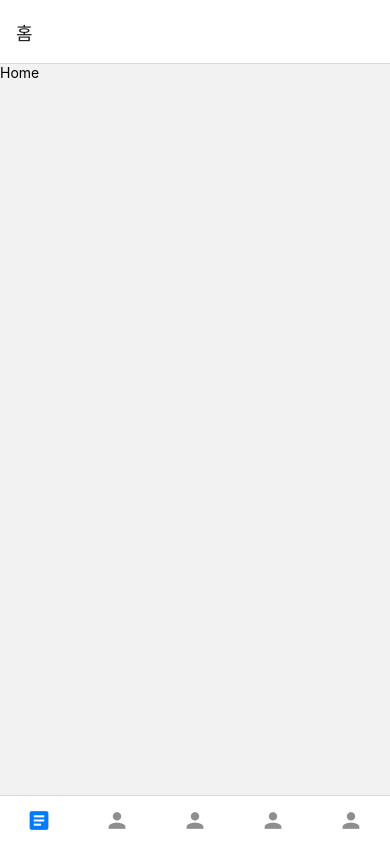
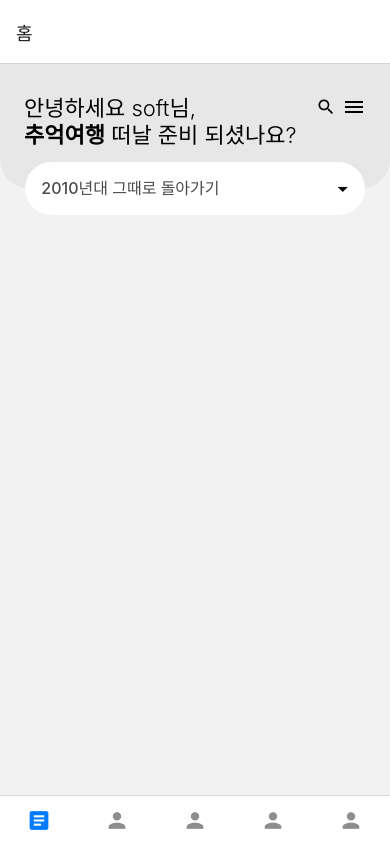
Before and after one commit to Neordinary4th-TimeTravel/TimeTravel_Front, a React Native app: screen /Home in a window 390 px wide. Built offline with nearby package versions, Linux system fonts and the light colour scheme.

Commit message:
[FEAT] Home Screen Header 컴포넌트 추가

```diff
--- a/src/hooks/useAuthLoadEffect.tsx
+++ b/src/hooks/useAuthLoadEffect.tsx
@@ -1,3 +1,4 @@
+/* eslint-disable @typescript-eslint/no-unused-vars */
 /* eslint-disable react-hooks/exhaustive-deps */
 import {useEffect} from 'react';
 import {applyToken} from '../api/client';
@@ -8,13 +9,13 @@ import {RootStackNavigationProp} from 'screens/types';
 
 export default function useAuthLoadEffect() {
   const [, setUser] = useUserState();
-  const navigation = useNavigation<RootStackNavigationProp>();
+  // const navigation = useNavigation<RootStackNavigationProp>();
 
   useEffect(() => {
     const fn = async () => {
       const auth = await authStorage.get();
       if (!auth) {
-        navigation.navigate('Login');
+        // navigation.navigate('MainTab');
         return;
       }
       setUser(auth.user);
--- /dev/null
+++ b/src/screens/HomeScreen/HomeHeader.tsx
@@ -0,0 +1,137 @@
+import React, {useState} from 'react';
+import MaterialIcons from 'react-native-vector-icons/MaterialIcons';
+import {styled} from 'styled-components/native';
+import {BottomSheet, Button, ListItem} from '@rneui/base';
+
+interface HomeHeaderProps {
+  userName: string;
+  defaultYear: string;
+  list: Array<string>;
+}
+
+function HomeHeader({userName, defaultYear, list}: HomeHeaderProps) {
+  const [isVisible, setIsVisible] = useState<boolean>(false);
+  const [item, setItem] = useState('');
+
+  const itemList = list.map(item => {
+    return {
+      title: item + '년대',
+      onPress: () => {
+        setItem(item);
+        setIsVisible(false);
+      },
+    };
+  });
+
+  return (
+    <ContainerView>
+      <StyledView>
+        <TextView>
+          <TitleText>안녕하세요 {userName}님,</TitleText>
+          <TitleText>
+            <TextBold>추억여행</TextBold> 떠날 준비 되셨나요?
+          </TitleText>
+        </TextView>
+        <IconView>
+          <Icon name="search" color="black" size={20} />
+          <Icon name="menu" color="black" size={24} />
+        </IconView>
+      </StyledView>
+      <YearView onPress={() => setIsVisible(true)}>
+        <Button
+          title={
+            item
+              ? `${item}년대 그때로 돌아가기`
+              : `${defaultYear}년대 그때로 돌아가기`
+          }
+          buttonStyle={{
+            flexDirection: 'row',
+            alignItems: 'center',
+            justifyContent: 'space-between',
+            paddingHorizontal: 16,
+            backgroundColor: 'transparent',
+          }}
+          titleStyle={{
+            fontStyle: 'normal',
+            fontWeight: '500',
+            fontSize: 16,
+            color: '#4A4A4A',
+            lineHeight: 19,
+            textAlign: 'left',
+          }}
+        />
+        <MaterialIcons name="arrow-drop-down" color="black" size={24} />
+        <BottomSheet modalProps={{}} isVisible={isVisible}>
+          {itemList.map((item, index) => (
+            <ListItem key={index} onPress={item.onPress}>
+              <ListItem.Content>
+                <ListItem.Title>{item.title}</ListItem.Title>
+              </ListItem.Content>
+            </ListItem>
+          ))}
+        </BottomSheet>
+      </YearView>
+    </ContainerView>
+  );
+}
+
+export default HomeHeader;
+
+const ContainerView = styled.View`
+  width: 100%;
+  height: 100%;
+  align-items: center;
+`;
+
+const StyledView = styled.View`
+  width: 100%;
+  height: 125;
+  flex-direction: row;
+  justify-content: space-between;
+  align-items: flex-start;
+  background-color: #e7e7e7;
+  border-radius: 0px 0px 30px 30px;
+  position: relative;
+  padding-top: 31;
+`;
+
+const TextView = styled.View`
+  flex-direction: column;
+  padding-left: 24;
+`;
+
+const TitleText = styled.Text`
+  color: '#000000';
+  font-weight: 300;
+  font-size: 22;
+  line-height: 27;
+  font-style: normal;
+`;
+
+const TextBold = styled(TitleText)`
+  font-weight: 700;
+`;
+
+const IconView = styled.View`
+  flex-direction: row;
+  align-items: center;
+  margin-right: 18;
+`;
+
+const Icon = styled(MaterialIcons)`
+  margin-right: 6;
+`;
+
+const YearView = styled.TouchableOpacity`
+  position: absolute;
+  flex-direction: row;
+  justify-content: center;
+  align-items: center;
+  top: 98;
+  width: 87%;
+  height: 53;
+  background-color: #ffffff;
+  border-radius: 30px;
+  justify-content: space-between;
+  padding-right: 10;
+`;
--- a/src/screens/HomeScreen/index.tsx
+++ b/src/screens/HomeScreen/index.tsx
@@ -1,11 +1,16 @@
 import React from 'react';
-import {Text} from 'react-native';
+
 import {styled} from 'styled-components/native';
+import HomeHeader from './HomeHeader';
 
 export default function () {
   return (
     <StyledView>
-      <Text>Home</Text>
+      <HomeHeader
+        userName="soft"
+        defaultYear="2010"
+        list={['1980', '1990', '2000']}
+      />
     </StyledView>
   );
 }
```
Also changed, not shown: 1 other file (tests, documents, lock files or other folders).
